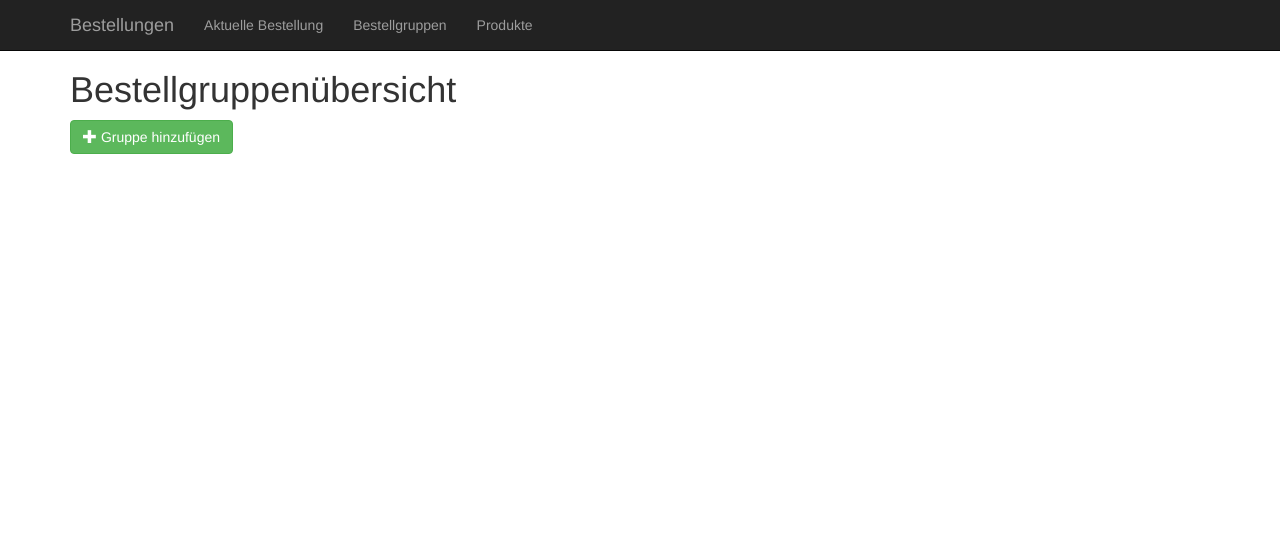
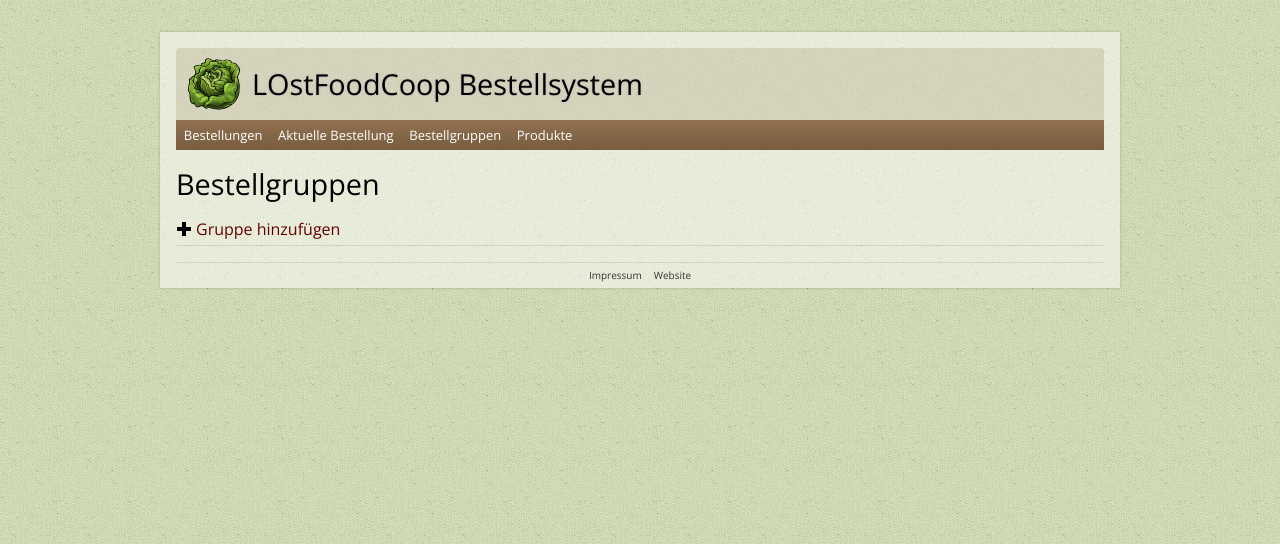
Before and after one commit to sagacitysite/foodcoop, a Django app: page /group/ in a window 1280 px wide. Shown: the top 544 px of the page. Run offline with Django 3.2, Linux system fonts and the light colour scheme; data that the repository does not hold is empty; some libraries are stand-ins or nearby versions.

Commit message:
Design ueberarbeitung

```diff
--- /dev/null
+++ b/order/static/css/basic.css
@@ -0,0 +1,62 @@
+* {
+    margin: 0;
+    padding: 0;
+}
+
+body {
+    font-family: "Open Sans", sans-serif;
+    font-weight: 300;
+    background: transparent url('../img/bg.png') repeat left top;
+}
+
+/* ##### TEXT ##### */
+
+h1,h2,h3,h4,h5,h6 {
+    font-weight: 400;
+}
+
+h1 {
+    font-size: 1.8em;
+    margin: 0.5em 0;
+}
+
+p { margin-bottom: 0.8em; }
+strong { font-weight: 400; }
+
+#content a {
+    color: #600;
+    text-decoration: none;
+}
+
+#content a:hover, a:focus {
+    text-decoration: underline;
+}
+
+ul {
+    list-style-position: inside;
+}
+
+/* ##### TABLE ##### */
+
+table {
+    margin: 0.8em 0;
+    border-collapse: collapse;
+}
+
+th,td {
+    text-align: left;
+    padding: 0.2em 0.4em;
+}
+
+th {
+    background-color: #d0d0d0;
+    font-weight: 400;
+}
+
+td {
+    background-color: #e0e0e0;
+}
+
+td.center {
+    text-align: center;
+}
--- /dev/null
+++ b/order/static/css/layout.css
@@ -0,0 +1,136 @@
+#wrapper {
+    background-color: rgba(255,255,255,0.5);
+    margin: 2em 10em 1em 10em;
+    padding: 1em 1em 0 1em;
+    box-shadow: 0 0 3px rgba(0,0,0,0.2);
+}
+
+@media only screen and (max-device-width: 480px) {
+    #wrapper { margin: 0; }
+}
+
+#header {
+    padding: 0 6px;
+    border-radius: 4px 4px 0 0;
+    background-color: rgba(143,111,78,0.2);
+}
+
+#header h1 {
+    font-weight: 300;
+    margin: 0;
+    text-shadow: 0 0 2px #aaa;
+    background: transparent url('../img/logo.png') no-repeat center left;
+    line-height: 2.5em;
+    padding-left: 70px;
+}
+
+#content {}
+
+/* ##### NAVIGATION ##### */
+
+nav ul { list-style: none; }
+nav li { float: left; }
+
+/* Menu */
+
+nav#menu { background: #8F6F4E url('../img/menu.png') repeat-x top left; }
+nav#menu ul { height: 30px; }
+
+nav#menu li a,
+nav#menu li a:active {
+    color: #fff;
+    display: block;
+    font-size: 13px;
+    text-decoration: none;
+    line-height: 30px;
+    padding: 0 0.6em;
+}
+
+nav#menu li a:hover,
+nav#menu li a:focus {
+    color: #ccc;
+}
+
+/* Foot-Menu */
+
+#footer {
+    border-top: 1px solid rgba(143, 111, 78, 0.2);
+    padding-bottom: 0.2em;
+    margin-top: 1em;
+}
+
+nav#foot {
+    text-align: center;
+}
+
+nav#foot ul {
+    height: 10px;
+    display: inline-block;
+}
+
+nav#foot li a,
+nav#foot li a:active {
+    color: #333;
+    display: block;
+    font-size: 10px;
+    line-height: 10px;
+    text-decoration: none;
+    padding: 0 0.6em;
+}
+
+nav#foot li a:hover,
+nav#foot li a:focus {
+    color: #999;
+}
+
+/* Settings */
+
+nav#set {
+    /*padding-bottom: 0.2em;*/
+    border-bottom: 1px solid rgba(143,111,78,0.2);
+    margin-bottom: 1em;
+}
+
+nav#set ul {
+    display: inline-block;
+    width: 100%;
+}
+
+nav#set li a {
+    padding-right: 0.8em;
+}
+
+/* ##### CLASSES ##### */
+
+.clear { clear: both; }
+
+/* Icon-Buttons */
+
+.icon {
+    padding-left: 20px;
+    min-height: 16px;
+    background-repeat: no-repeat;
+    background-position: left center;
+    background-color: transparent;
+}
+
+.icon-add { background-image: url('../img/add.png'); }
+.icon-del { background-image: url('../img/del.png'); }
+.icon-order-close { background-image: url('../img/stop.png'); }
+.icon-order-open { background-image: url('../img/start.png'); }
+.icon-overview { background-image: url('../img/overview.png'); }
+.icon-out { background-image: url('../img/out.png'); }
+
+/* Messages */
+
+.msg {
+    border: 1px solid #fc0;
+    background-color: #ffc;
+    padding: 0.5em;
+    margin-bottom: 0.8em;
+}
+
+/* Table */
+
+tr.active td { background-color: #ded; }
+tr.inactive td { background-color: #edd; }
--- a/order/templates/base.html
+++ b/order/templates/base.html
@@ -3,21 +3,35 @@
   <head>
     <meta charset="utf-8">
     <meta http-equiv="X-UA-Compatible" content="IE=edge">
+    <meta name="robots" content="noindex">
     <meta name="viewport" content="width=device-width, initial-scale=1">
     <meta name="description" content="">
     <meta name="author" content="">
 
-    <title>Starter Template for Bootstrap</title>
+    <title>LOst Food Bestellsystem</title>
+    <link rel="shortcut icon" href="{% static 'img/favicon.ico' %}" type="image/vnd.microsoft.icon">
 
     <!-- Bootstrap core CSS -->
-    <link href="{% static 'css/bootstrap.min.css' %}" rel="stylesheet">
-    <link href="{% static 'css/styles.css' %}" rel="stylesheet">
+    <link href='http://fonts.googleapis.com/css?family=Open+Sans:400,300,600' rel='stylesheet' type='text/css'>
+    <link href="{% static 'css/basic.css' %}" rel="stylesheet" type="text/css">
+    <link href="{% static 'css/layout.css' %}" rel="stylesheet" type="text/css">
+    <!--<link href="{% static 'css/bootstrap.min.css' %}" rel="stylesheet">-->
+    <!--<link href="{% static 'css/styles.css' %}" rel="stylesheet">-->
   </head>
 
     <body>
+    <div id="wrapper">
 
-    <nav class="navbar navbar-inverse navbar-fixed-top" role="navigation">
-      <div class="container">
+        <div id="header"><h1>LOstFoodCoop Bestellsystem</h1></div>
+
+        <nav id="menu" role="navigation">
+            <ul class="nav navbar-nav">
+                <li><a class="navbar-brand" href="{% url 'order_bundle_list' %}">Bestellungen</a></li>
+                <li><a href="{% url 'order_bundle_newest' %}">Aktuelle Bestellung</a></li>
+                <li><a href="{% url 'order_group_list' %}">Bestellgruppen</a></li>
+                <li><a href="{% url 'order_product_formset' %}">Produkte</a></li>
+            </ul>
+            <!--<div class="container">
             <div class="navbar-header">
               <button type="button" class="navbar-toggle collapsed" data-toggle="collapse" data-target="#navbar" aria-expanded="false" aria-controls="navbar">
                 <span class="sr-only">Toggle navigation</span>
@@ -33,13 +47,24 @@
                 <li><a href="{% url 'order_group_list' %}">Bestellgruppen</a></li>
                 <li><a href="{% url 'order_product_formset' %}">Produkte</a></li>
               </ul>
-        </div><!--/.nav-collapse -->
             </div>
+            </div>--><!--/.nav-collapse -->
         </nav>
 
-    <div class="container">
+        <div id="content">
           {% block content %}{% endblock %}
         </div><!-- /.container -->
+
+        <div id="footer">
+            <nav id="foot">
+                <ul>
+                    <li><a href="http://lost-food.de/impressum" target="_blank" title="Impressum auf der LOst-Food Website">Impressum</a></li>
+                    <li><a href="http://lost-food.de" target="_blank" title="Website von LOst Food">Website</a></li>
+                </ul>
+            </nav>
+        </div>
+
+    </div>
 
 
     <!-- Bootstrap core JavaScript
--- a/order/templates/order/group_list.html
+++ b/order/templates/order/group_list.html
@@ -1,7 +1,19 @@
 {% extends 'base.html' %}
 
 {% block content %}
-<h1>Bestellgruppenübersicht</h1>
+<h1>Bestellgruppen</h1>
+
+<nav id="set">
+<ul>
+    <li>
+        <a href="{% url 'order_group_create' %}" class="icon icon-add">
+          Gruppe hinzufügen
+        </a>
+    </li>
+</ul>
+</nav>
+
+<div id="groups" class="clear">
     <ul>
     {% for group in group_list %}
       <li>
@@ -12,9 +24,6 @@
       </li>
     {% endfor %}
     </ul>
+</div>
 
-<a href="{% url 'order_group_create' %}" class="btn btn-success">
-  <span class="glyphicon glyphicon-plus"></span>
-  Gruppe hinzufügen
-</a>
 {% endblock %}
--- a/order/templates/order/product_formset.html
+++ b/order/templates/order/product_formset.html
@@ -1,7 +1,7 @@
 {% extends 'base.html' %}
 
 {% block content %}
-<h1>Produkt: {{ product }}</h1>
+<h1>Produkte</h1>
 
 <form action="" method="post">{% csrf_token %}
     {% for form in formset %}
@@ -10,7 +10,7 @@
     </div>
     {% endfor %}
     {{ formset.management_form }}
-    <input class="btn btn-success" type="submit" value="OK">
+    <input class="btn btn-success" type="submit" value="Speichern">
 </form>
 
 {% endblock %}
```
Also changed, not shown: order/templates/order/bundle_confirm_delete.html (+5 -3 lines), order/templates/order/bundle_detail.html (+22 -14 lines), order/templates/order/bundle_list.html (+34 -7 lines), order/static/img/add.png (added), order/static/img/bg.png (added), order/static/img/del.png (added), order/static/img/favicon.ico (added), order/static/img/logo.png (added), order/static/img/menu.png (added), order/static/img/out.png (added), order/static/img/overview.png (added), order/static/img/start.png (added), order/static/img/stop.png (added). Lines whose indentation alone changed are shown as unchanged.
